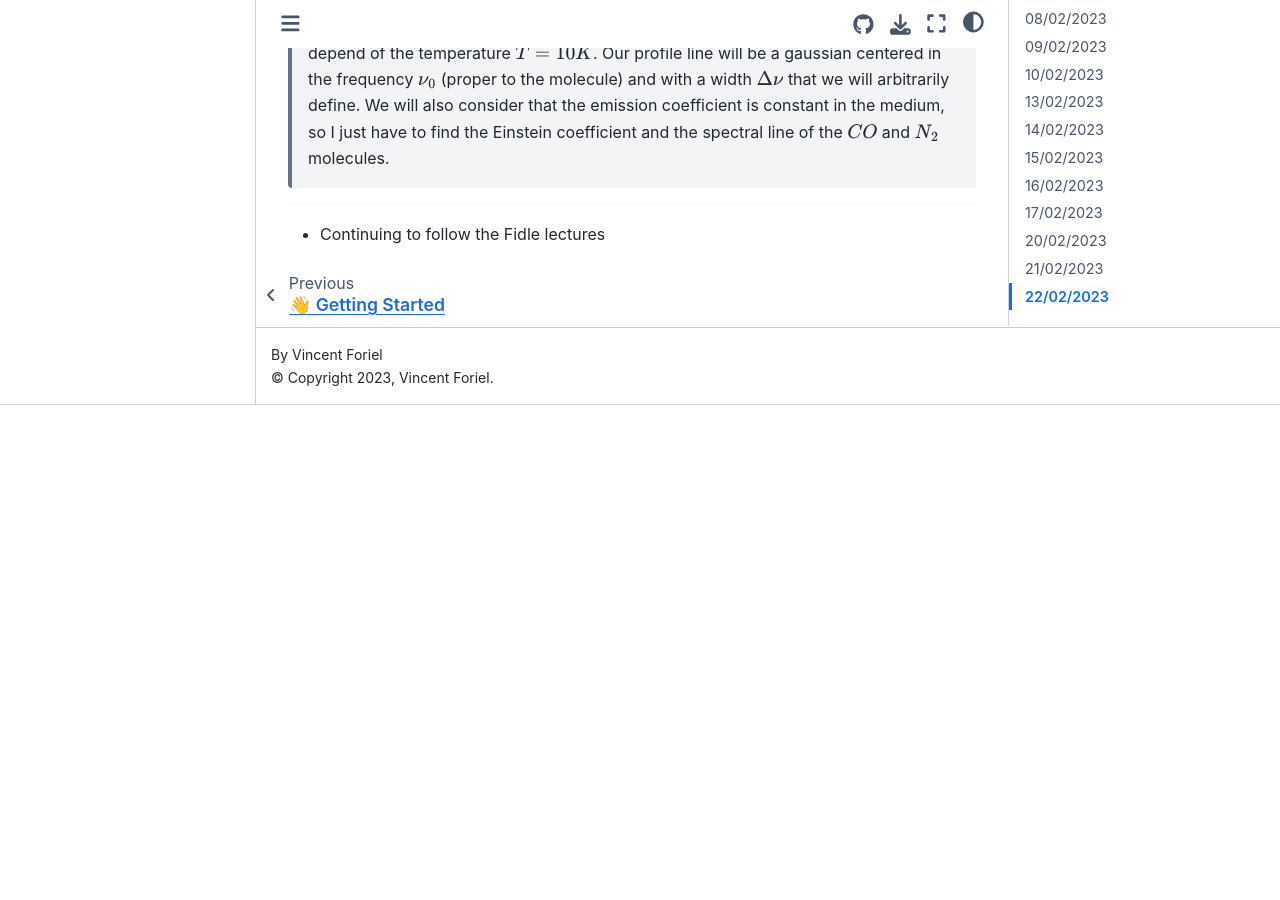
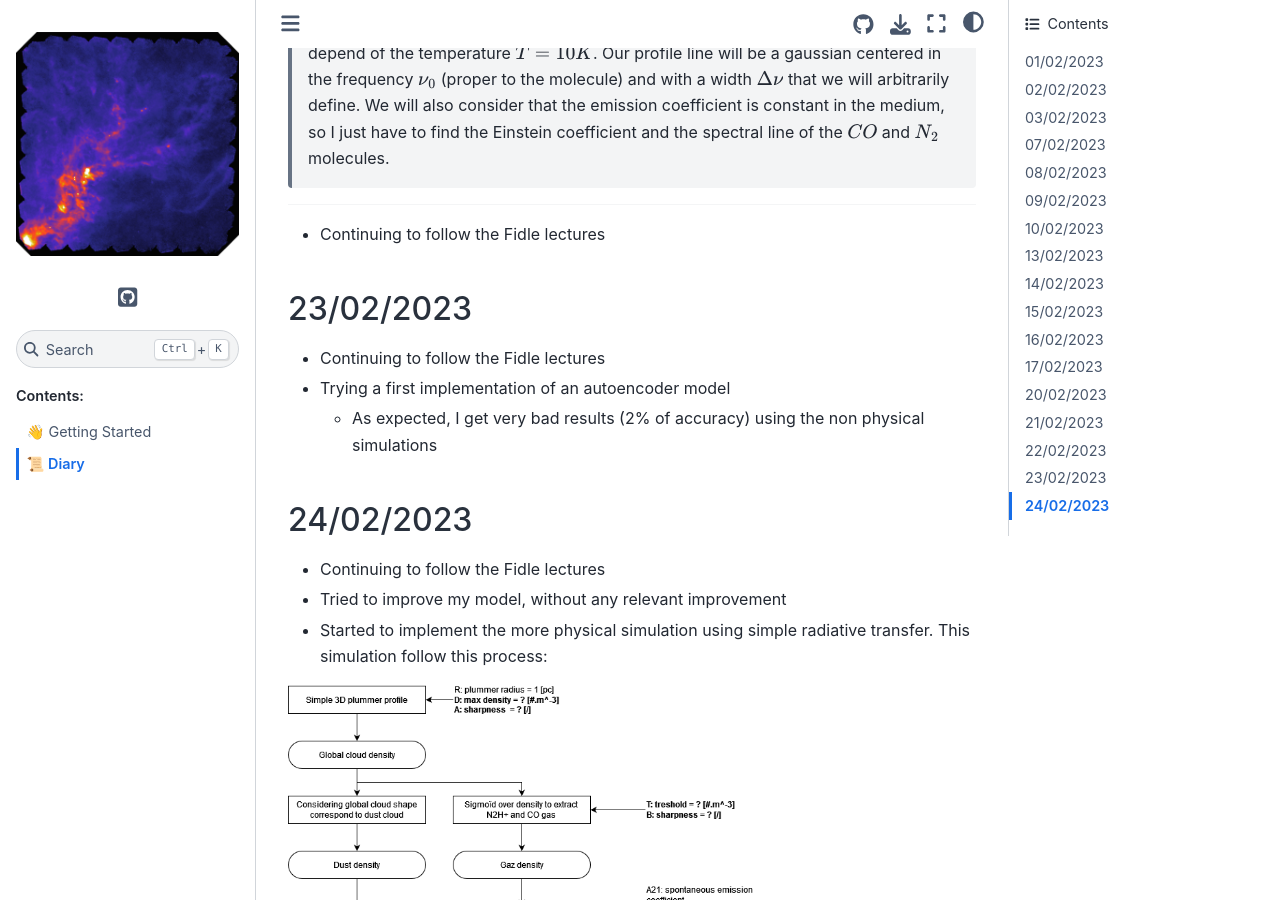
Before and after one commit to LeiRoF/M2-Internship, a Sphinx documentation site: the page built from docs/Diary.md, in a window 1280 px wide and 900 px high, scrolled down 16084 px. Built offline with Sphinx 7.4.7 and the Sphinx Book theme 1.1.4, drawn with Linux system fonts in a browser that asks for light colours; before the commit the page ends 16489 px from its top, so only the background shows below that.

Commit message:
🚧 Update diary

```diff
--- a/docs/Diary.md
+++ b/docs/Diary.md
@@ -300,3 +300,17 @@ Thus, I have to implement an integrator to compute this final intensity.
 ---
 
 - Continuing to follow the Fidle lectures
+
+## 23/02/2023
+
+- Continuing to follow the Fidle lectures
+- Trying a first implementation of an autoencoder model
+  - As expected, I get very bad results (2% of accuracy) using the non physical simulations
+
+## 24/02/2023
+
+- Continuing to follow the Fidle lectures
+- Tried to improve my model, without any relevant improvement
+- Started to implement the more physical simulation using simple radiative transfer. This simulation follow this process:
+
+![](img/2023-02-24-16-58-26.png)
```
Also changed, not shown: docs/img/2023-02-24-16-58-26.png (added).
